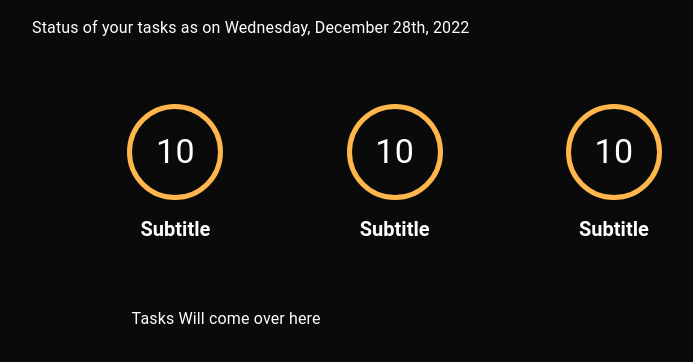
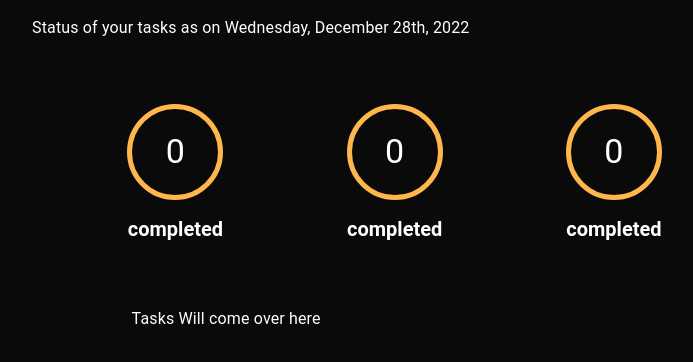
Before and after one commit to qbixmex/Todo-React, a React (Create React App) app: page / in a window 1280 px wide. Shown: the top 362 px of the page, without its empty margins (32-725 px from the left). Built offline with nearby package versions, Linux system fonts and the light colour scheme.

Commit message:
counter-component-dynamic-props

```diff
--- a/package.json
+++ b/package.json
@@ -1,6 +1,6 @@
 {
   "name": "todo-react",
-  "version": "0.23.0",
+  "version": "0.24.0",
   "private": true,
   "dependencies": {
     "@emotion/react": "^11.10.5",
--- /dev/null
+++ b/src/components/taskCounter/interfaces/ITaskCounter.ts
@@ -0,0 +1,11 @@
+import { Status } from "../../createTaskForm/enums/Status";
+
+export type TaskCounterStatusType =
+  | Status.todo
+  | Status.inProgress
+  | Status.completed;
+
+export interface ITaskCounter {
+  count?: number;
+  status?: TaskCounterStatusType;
+}
--- a/src/components/taskCounter/taskCounter.tsx
+++ b/src/components/taskCounter/taskCounter.tsx
@@ -5,15 +5,22 @@
   avatarStyles,
   subtitleStyles,
 } from './taskCounter.styles';
+import { ITaskCounter } from './interfaces/ITaskCounter';
+import { Status } from '../createTaskForm/enums/Status';
 
-export const TaskCounter: FC = (): ReactElement => {
+export const TaskCounter: FC<ITaskCounter> = ({
+  status = Status.completed,
+  count = 0,
+}): ReactElement => {
   return (
     <Box sx={taskCounterStyles}>
       <Avatar sx={avatarStyles}>
-        <Typography color="white" variant="h4">10</Typography>
+        <Typography color="white" variant="h4">
+          {count}
+        </Typography>
       </Avatar>
       <Typography sx={subtitleStyles} variant="h5">
-        Subtitle
+        {status}
       </Typography>
     </Box>
   );
```
